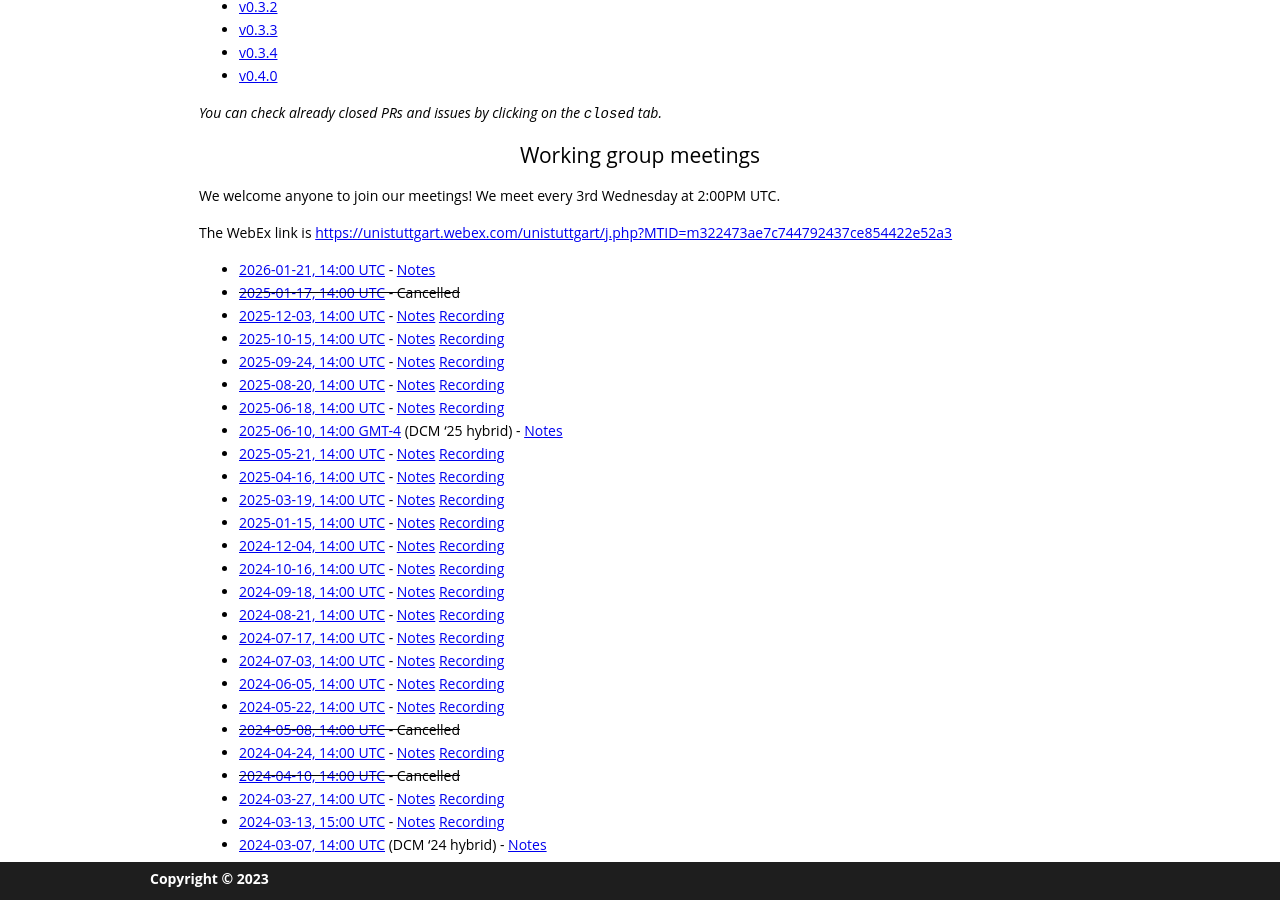
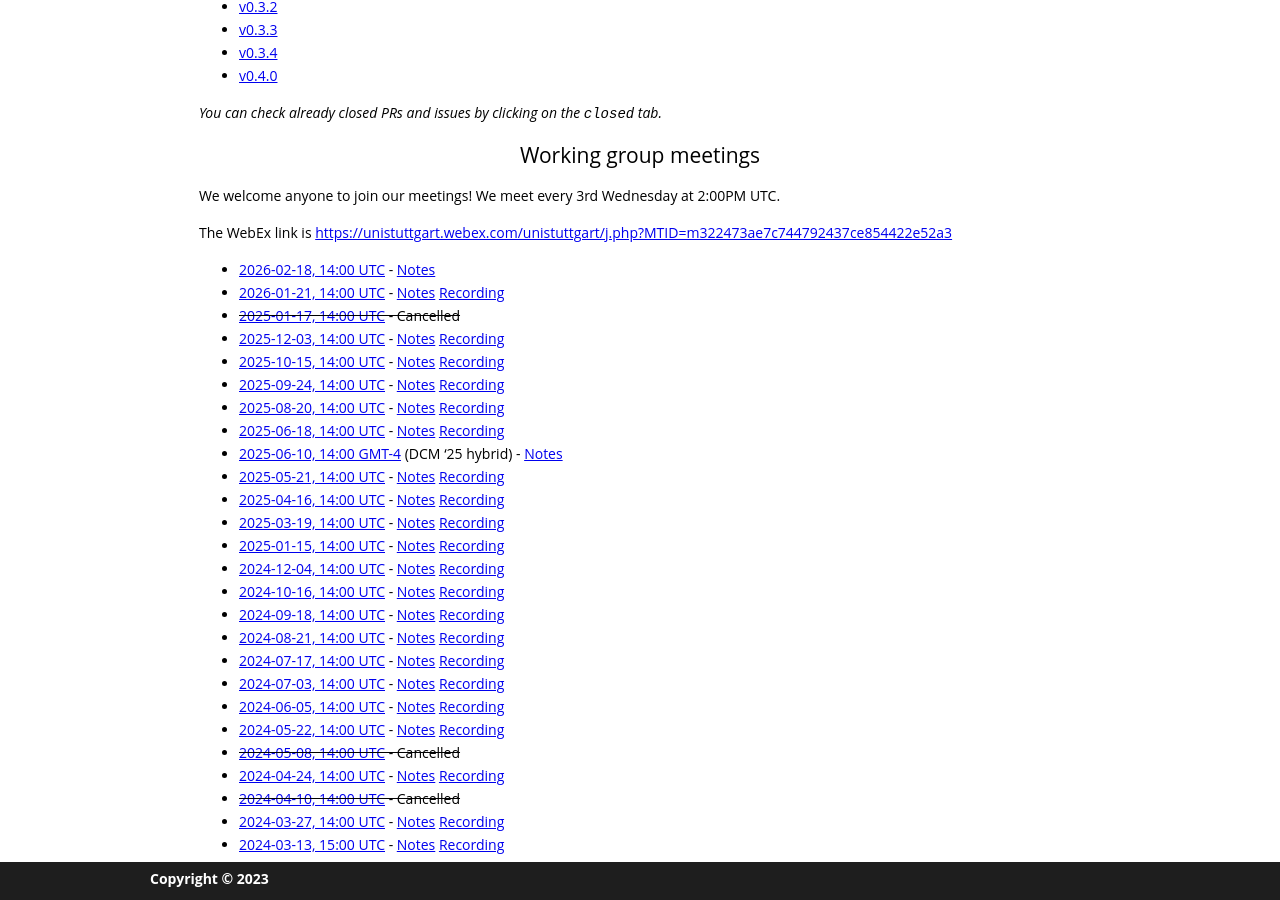
Before and after one commit to gdcc/py.gdcc.io, a Jekyll site: the page built from index.md, in a window 1280 px wide and 900 px high, scrolled down 2632 px. Built offline with Jekyll 4.4.1, drawn with Linux system fonts in a browser that asks for light colours; our own code applies the rules of GitHub Pages for plain Markdown files.

Commit message:
Add Feb 18 meeting and Jan 21 recording
Add a listing for the 2026-02-18 meeting with its notes link, and attach the recording link to the existing 2026-01-21 entry (also adjusted ordering of entries).

```diff
--- a/index.md
+++ b/index.md
@@ -81,7 +81,8 @@ We welcome anyone to join our meetings! We meet every 3rd Wednesday at 2:00PM UT
 
 The WebEx link is <https://unistuttgart.webex.com/unistuttgart/j.php?MTID=m322473ae7c744792437ce854422e52a3>
 
-- [2026-01-21, 14:00 UTC](https://time.is/compare/1400_21_Jan_2026_in_UTC) - [Notes](https://docs.google.com/document/d/1qNVAOmiq8NvBocX_E30JH3bHTmA0qKTCXLNTqAQa1Yc/edit?usp=sharing)
+- [2026-02-18, 14:00 UTC](https://time.is/compare/1400_18_Feb_2026_in_UTC) - [Notes](https://docs.google.com/document/d/1HKmMeSSr_Bg5-rVQi-M6BUuHfnBI_2w37p1iKVttSkc/edit?usp=sharing)
+- [2026-01-21, 14:00 UTC](https://time.is/compare/1400_21_Jan_2026_in_UTC) - [Notes](https://docs.google.com/document/d/1qNVAOmiq8NvBocX_E30JH3bHTmA0qKTCXLNTqAQa1Yc/edit?usp=sharing) [Recording](https://drive.google.com/file/d/1-DfJ_J5fVRZn8fvsK7ASXC2fBjVuHvsc/view?usp=share_link)
 - ~~[2025-01-17, 14:00 UTC](https://time.is/compare/1400_21_Jan_2026_in_UTC) - Cancelled~~
 - [2025-12-03, 14:00 UTC](https://time.is/compare/1400_03_Dec_2025_in_UTC) - [Notes](https://docs.google.com/document/d/1iSMZda5HWSvsz639gB5C1nmy7Z9MpaCEiVBs9OaHSZs/edit?usp=sharing) [Recording](https://drive.google.com/file/d/1xX8f0tj1zsvM4njjEoqJyVYynFhsS85E/view?usp=share_link)
 - [2025-10-15, 14:00 UTC](https://time.is/compare/1400_15_Oct_2025_in_UTC) - [Notes](https://docs.google.com/document/d/14pkfUJm5diC0L33yHyXurJ3M0tf1f3Wmuv0aPxhIpQc/edit?usp=sharing) [Recording](https://drive.google.com/file/d/1Rb-7cAhhB_1wPT8_0ex6ohcKIc3Xvlq5/view?usp=share_link)
```
